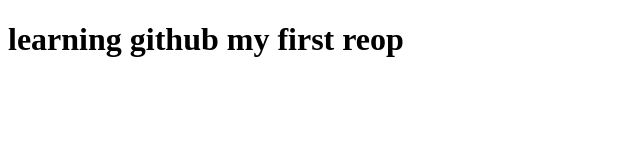
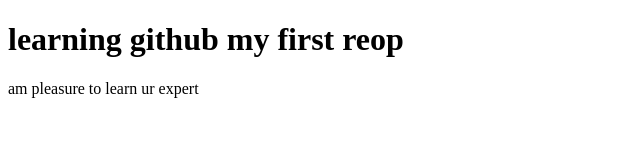
Before and after one commit to mustafasalhab/elegant-car-project, a plain HTML site: page index.html in a window 1280 px wide. Shown: the whole page, without its empty margins (0-640 px from the left). Drawn offline with Linux system fonts and the light colour scheme.

Commit message:
added p tag

```diff
--- a/index.html
+++ b/index.html
@@ -5,5 +5,6 @@
 </head>
 <body>
  <h1>learning github my first reop</h1>
+ <p>am pleasure to learn ur expert</p>
 </body>
 </html>
```
